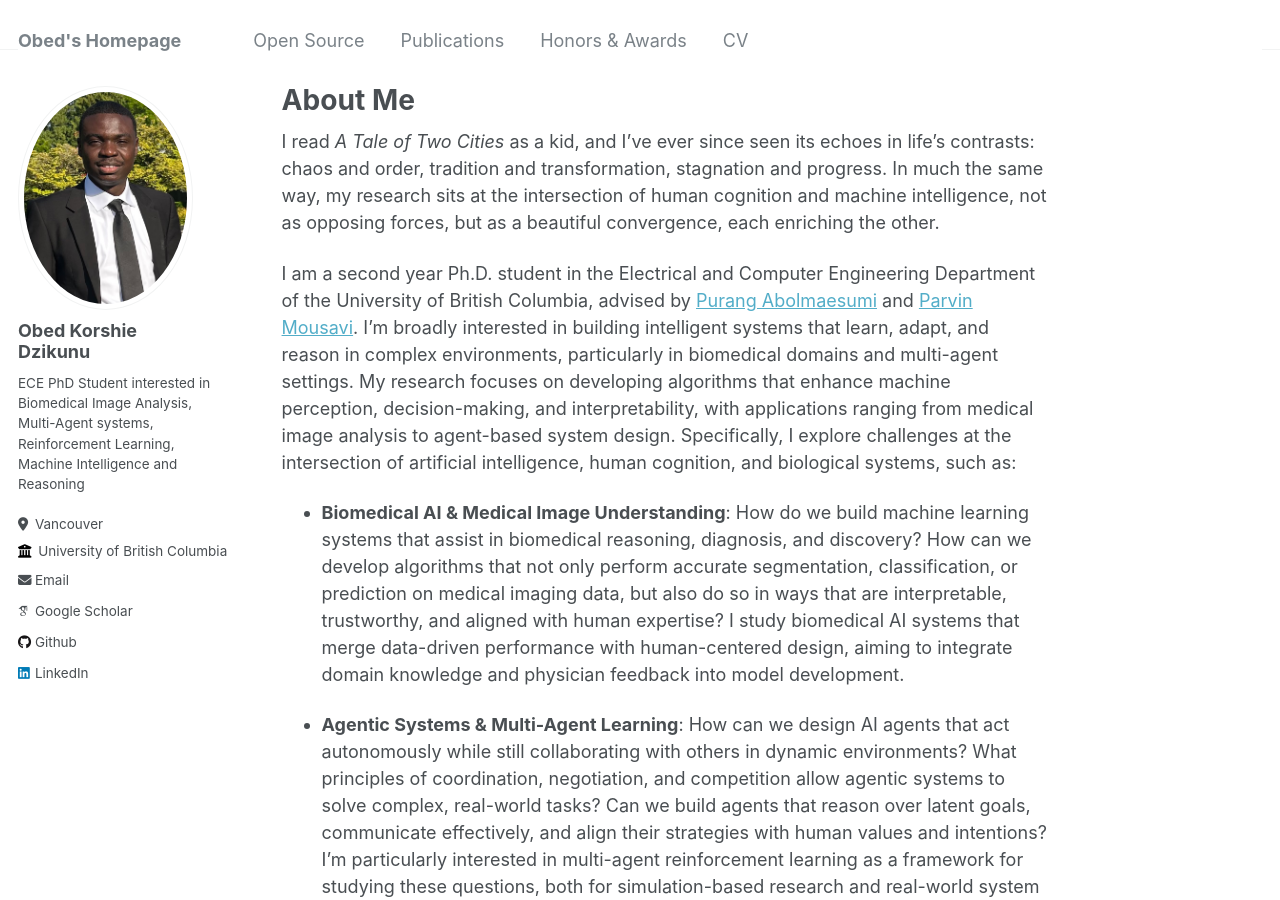
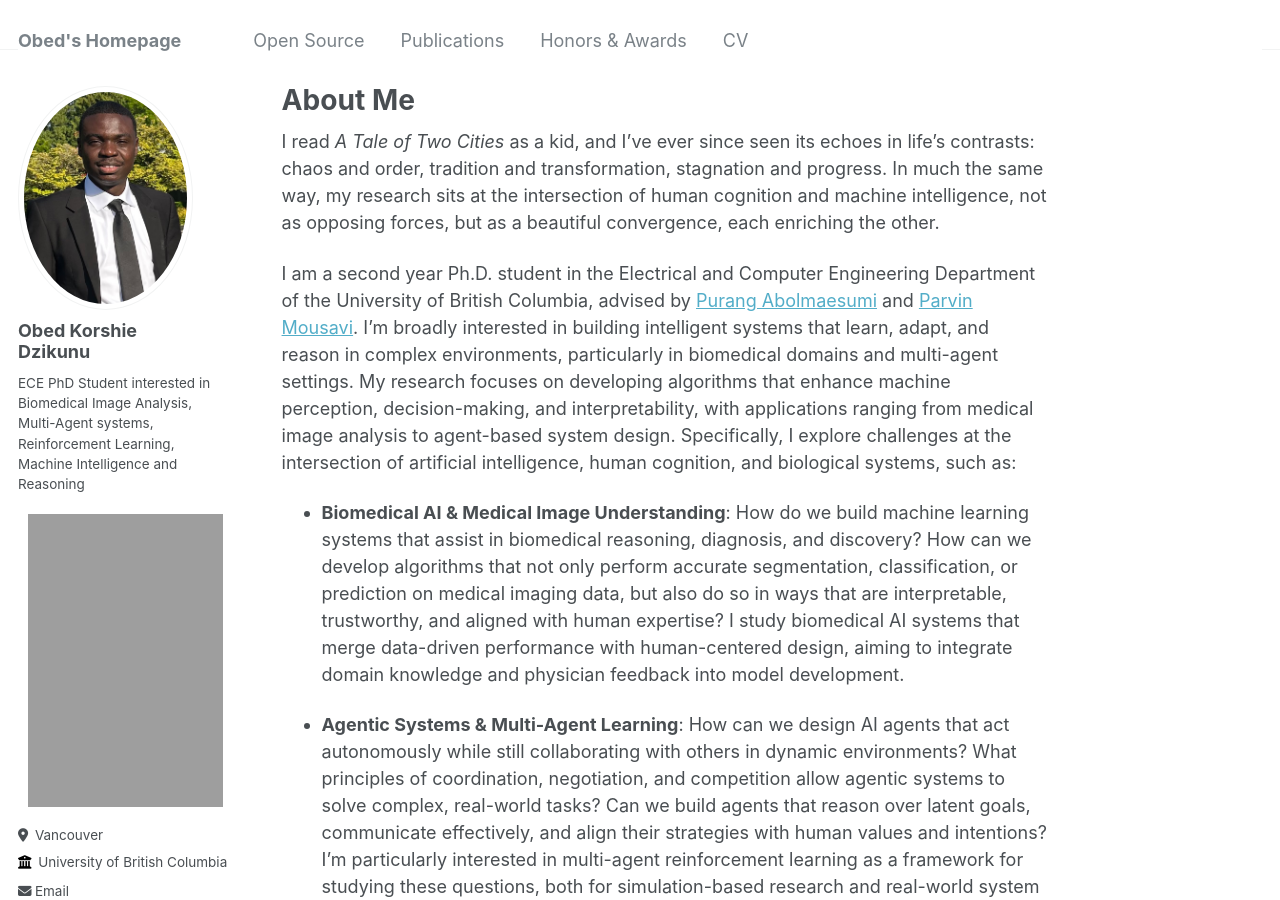
Before and after one commit to ObedDzik/obeddzik.github.io, a Jekyll site: the page built from _pages/about.md, in a window 1280 px wide and 900 px high. Built offline with Jekyll 4.4.1, drawn with Linux system fonts in a browser that asks for light colours; some web fonts are replaced.

Commit message:
Add author affiliations with logos
Added affiliations section with logos for UBC and Vector Institute.

```diff
--- a/_includes/author-profile.html
+++ b/_includes/author-profile.html
@@ -18,6 +18,11 @@
     <h3 class="author__name">{{ author.name }}</h3>
     {% if author.pronouns %}<p class="author__pronouns">{{ author.pronouns }}</p>{% endif %}
     {% if author.bio %}<p class="author__bio">{{ author.bio }}</p>{% endif %}
+  </div>
+
+  <div class="author__affiliations" style="text-align: center; margin-bottom: 1em;">
+    <a href="https://www.ubc.ca" target="_blank"><img src="{{ base_path }}/images/ubc-logo.png" alt="University of British Columbia" height="45" style="margin: 0 10px;"></a>
+    <a href="https://vectorinstitute.ai" target="_blank"><img src="{{ base_path }}/images/vector-institute-logo.png" alt="Vector Institute" height="45" style="margin: 0 10px;"></a>
   </div>
 
   <div class="author__urls-wrapper">
```
